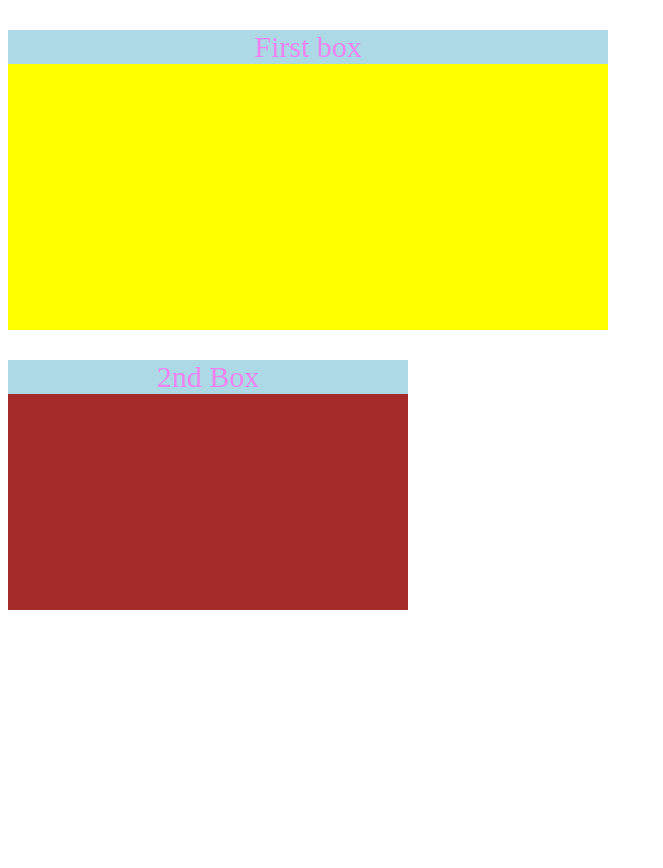
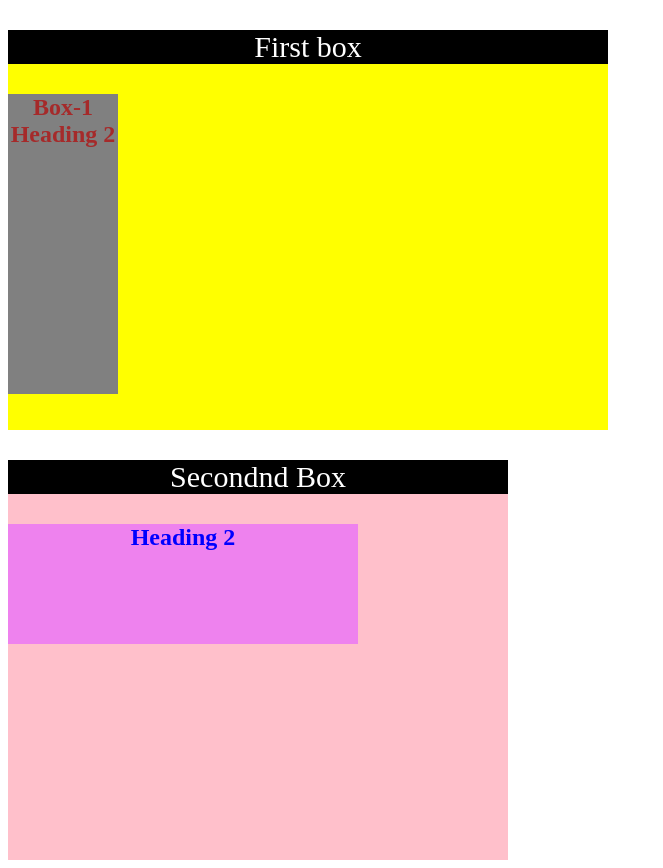
Before and after one commit to yidnek/FrontendTraining, a plain HTML site: page index.html in a window 1280 px wide. Shown: the whole page, without its empty margins (0-663 px from the left). Before the commit the page ends 800 px from the top, so only its background shows below. Drawn offline with Linux system fonts and the light colour scheme.

Commit message:
nested box

```diff
--- a/index.html
+++ b/index.html
@@ -6,23 +6,36 @@
     <meta http-equiv="X-UA-Compatible" content="ie=edge">
     <title>DivTags</title>
     <style>
-        .div1 {
+        .box1 {
             color: brown;
             background-color: yellow;
             width: 600px;
-            height: 300px;
+            height: 400px;
 
         }
-        .div2 {
-            background-color: brown;
-            width: 400px;
-            height: 250px;
+        .box2 {
+            background-color:pink;
+            width: 500px;
+            height: 400px;
             color: blue;
         }
         .highlight_text{
-            background-color: lightblue;
-            color: violet;
+            background-color: black;
+            color: white;
             font-size: 30px;
+            text-align: center;
+        }
+        .nestedbox1{
+            background-color: gray;
+            width: 110px;
+            height: 300px;
+        }
+        .nestedbox2{
+            background-color: violet;
+            width: 350px;
+            height: 120px;
+        }
+        .h2{
             text-align: center;
         }
     </style>
@@ -30,12 +43,18 @@
 
 
 <body>
-    <div class="div1">
+    <div class="box1">
         <p class="highlight_text">First box</p>
+        <div class="nestedbox1">
+            <h2 class="h2">Box-1 Heading 2</h2>
+        </div>
     </div>
 
-    <div class="div2">
-        <p class="highlight_text">2nd Box</p>
+    <div class="box2">
+        <p class="highlight_text">Secondnd Box</p>
+        <div class="nestedbox2">
+            <h2 class="h2">Heading 2</h2>
+        </div>
     </div>
 
 </body>
```
Also changed, not shown: ClassProject_1.html (added, +44 -0 lines).
